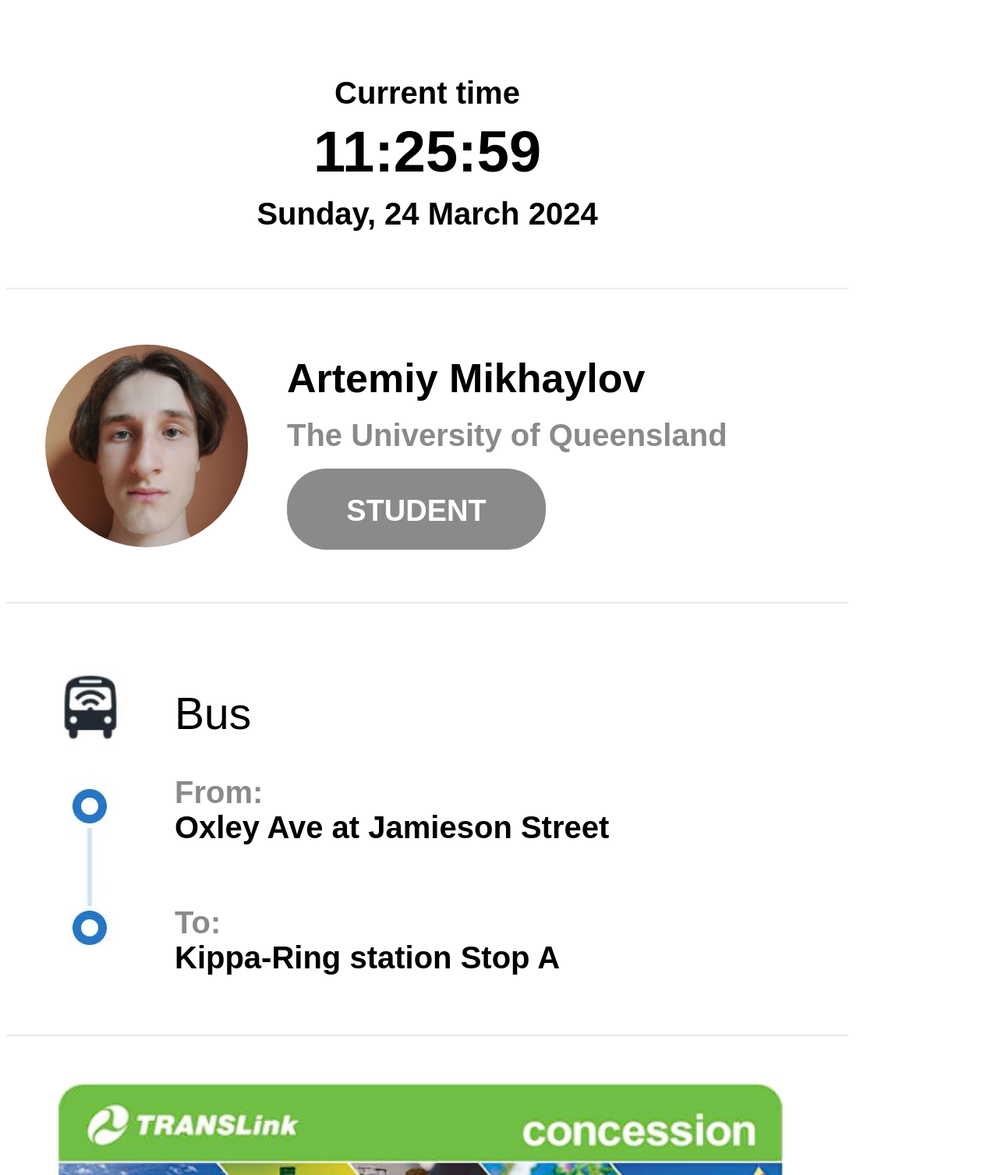
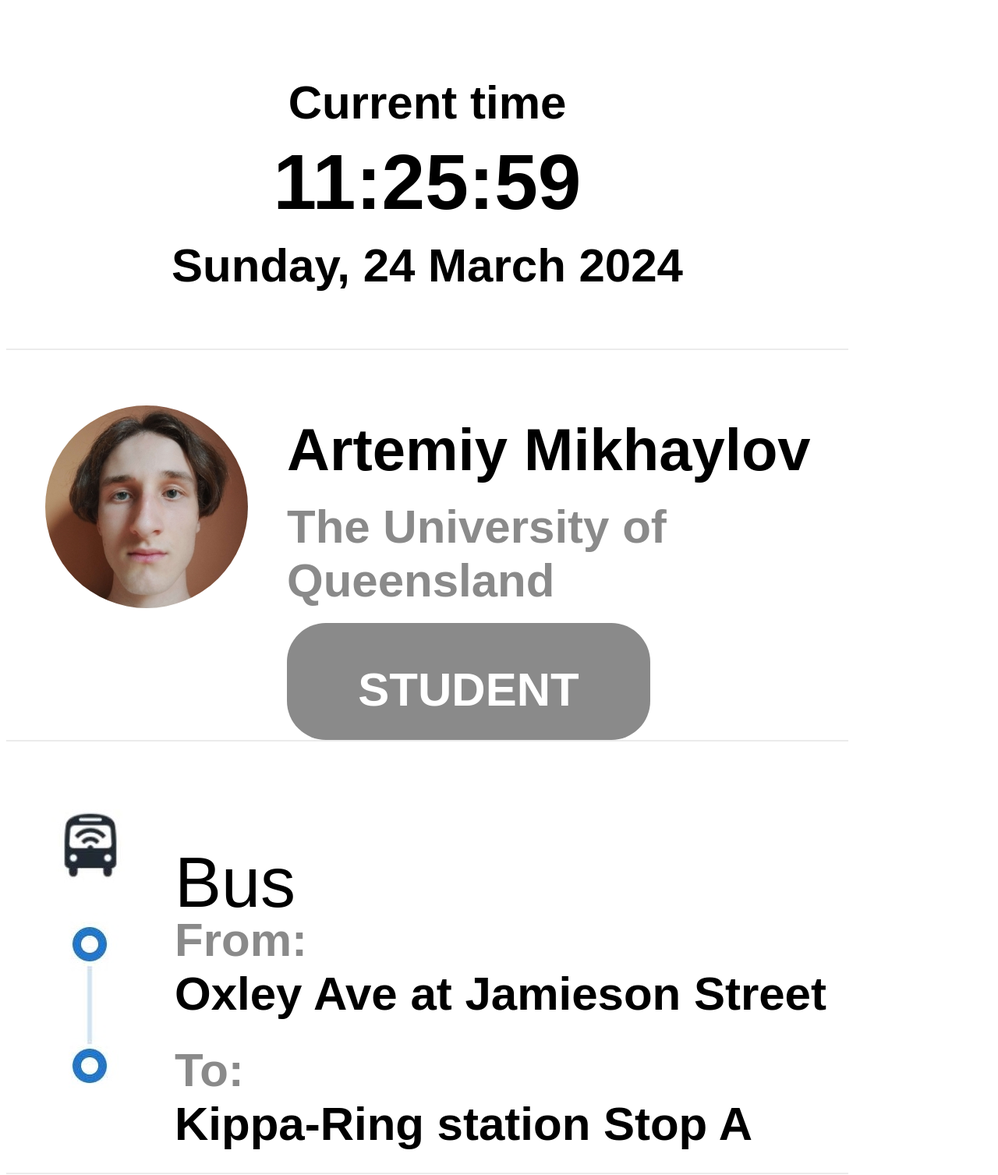
Before and after one commit to ODINPASS/ODINPASS.github.io, a plain HTML site: page index.html in a window 1280 px wide. Shown: the part 467-1974 px from the top of the page at 78% size. Drawn offline with Linux system fonts and the light colour scheme.

Commit message:
increased size

```diff
--- a/index.html
+++ b/index.html
@@ -34,17 +34,17 @@
                 <div class="main">
                     <div class="border">
                         <div>
-                            <h2  style="font-size: 40px; margin-top: 100px; margin-bottom: 10px;">
+                            <h2  style="font-size: 60px; margin-top: 100px; margin-bottom: 10px;">
                                 Current time
                             </h2>
                         </div>
                         <div>
-                            <h1 id="time-current" style="font-size: 74px;  margin: 0px;">
+                            <h1 id="time-current" style="font-size: 100px;  margin: 0px;">
                                 Current time
                             </h1>
                         </div>
                         <div>
-                            <h1 id="date" style="font-size: 40px; margin-top: 15px; margin-bottom: 72px;">
+                            <h1 id="date" style="font-size: 60px; margin-top: 15px; margin-bottom: 72px;">
                                 Current date
                             </h1>
                         </div>
@@ -55,18 +55,18 @@
                         </div>
                         <div class="idtwo" style="display: flex; flex-direction: column;">
                             <div class="idsub">
-                                <h1 style="font-weight: 700; font-size: 52px; margin-top: 84px; margin-bottom: 21px;">
+                                <h1 style="font-weight: 700; font-size: 76px; margin-top: 84px; margin-bottom: 21px;">
                                     Artemiy Mikhaylov
                                 </h1>
                             </div>
                             <div class="idsubone">
-                                <h2 style="color: rgb(138, 138, 138); font-size: 40px; margin-top: 0px; margin-bottom: 20px;">
+                                <h2 style="color: rgb(138, 138, 138); font-size: 60px; margin-top: 0px; margin-bottom: 20px;">
                                     The University of Queensland
                                 </h2>
                             </div>
                             <div class="idsubtwo">
-                                <button style="border-radius: 50px; height: 104px; width: 332px; border:none; background-color: rgb(138, 138, 138);">
-                                    <h2 style="font-size: 38px; color: white;">
+                                <button style="border-radius: 50px; height: 150px; width: 466px; border:none; background-color: rgb(138, 138, 138);">
+                                    <h2 style="font-size: 60px; color: white;">
                                         STUDENT
                                     </h2>
                                 </button>
@@ -79,7 +79,7 @@
                                 <img src="Bus.jpg" alt="mode of transport" id="transport_img">
                             </div>
                             <div style="flex: 4 1 0;">
-                                <h1 style="text-align: left; font-size: 57px; font-weight: lighter; padding-top: 70px;" id="mode_transport">
+                                <h1 style="text-align: left; font-size: 90px; font-weight: lighter; padding-top: 70px;" id="mode_transport">
                                     Bus
                                 </h1>
                             </div>
@@ -90,18 +90,18 @@
                             </div>
                             <div style="flex: 4 1 0;">
                                 <div style="height: 50%;">
-                                    <h2 style="color: rgb(138, 138, 138); text-align: left; font-size: 40px; margin: 0px;">
+                                    <h2 style="color: rgb(138, 138, 138); text-align: left; font-size: 60px; margin: 0px;">
                                         From:
                                     </h2>
-                                    <h2 style="color: black; text-align: left; font-size: 40px; margin: 0px;">
+                                    <h2 style="color: black; text-align: left; font-size: 60px; margin: 0px;">
                                         Oxley Ave at Jamieson Street
                                     </h2>
                                 </div>
                                 <div style="height: 50%;">
-                                    <h2 style="color: rgb(138, 138, 138); text-align: left; font-size: 40px; margin: 0px;">
+                                    <h2 style="color: rgb(138, 138, 138); text-align: left; font-size: 60px; margin: 0px;">
                                         To:
                                     </h2>
-                                    <h2 style="color: black; text-align: left; font-size: 40px; margin: 0px;">
+                                    <h2 style="color: black; text-align: left; font-size: 60px; margin: 0px;">
                                         Kippa-Ring station Stop A
                                     </h2>
                                 </div>
```
